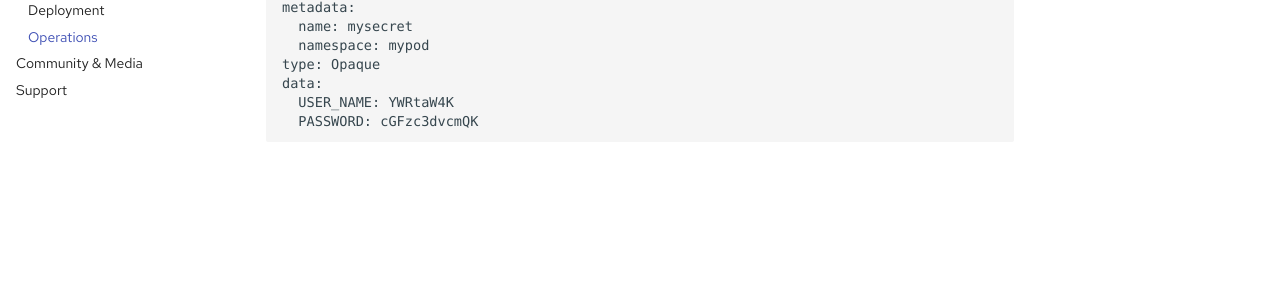
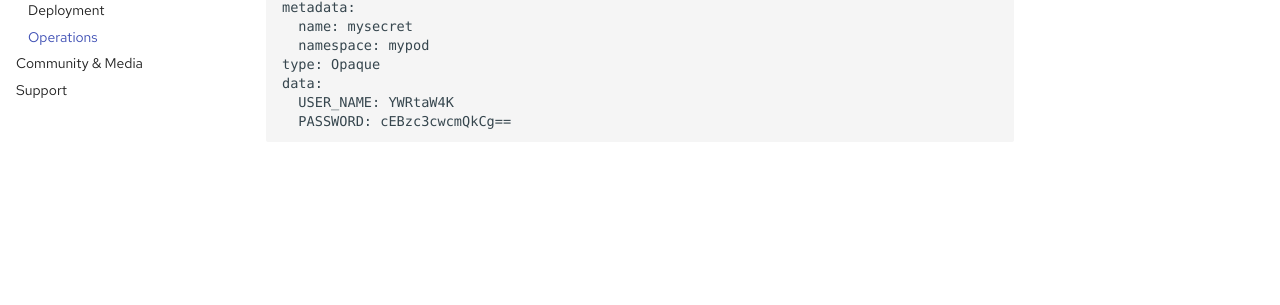
Before and after one commit to Trousseau-io/docs.trousseau.io, an MkDocs documentation site: the page built from docs/trousseau/operations.md, in a window 1280 px wide. Shown: the part 290-595 px from the top of the page. Built offline with MkDocs 1.6.1 and Material for MkDocs 9.7.7, drawn with Linux system fonts in a browser that asks for light colours; some web fonts are replaced; comment, search, counter and statistics services are not loaded; some of the changed text lies outside the part shown.

Commit message:
Update secret.yml

```diff
--- a/docs/trousseau/files/secret.yml
+++ b/docs/trousseau/files/secret.yml
@@ -7,4 +7,4 @@ metadata:
 type: Opaque
 data:
   USER_NAME: YWRtaW4K
-  PASSWORD: cGFzc3dvcmQK
+  PASSWORD: cEBzc3cwcmQkCg==
```
